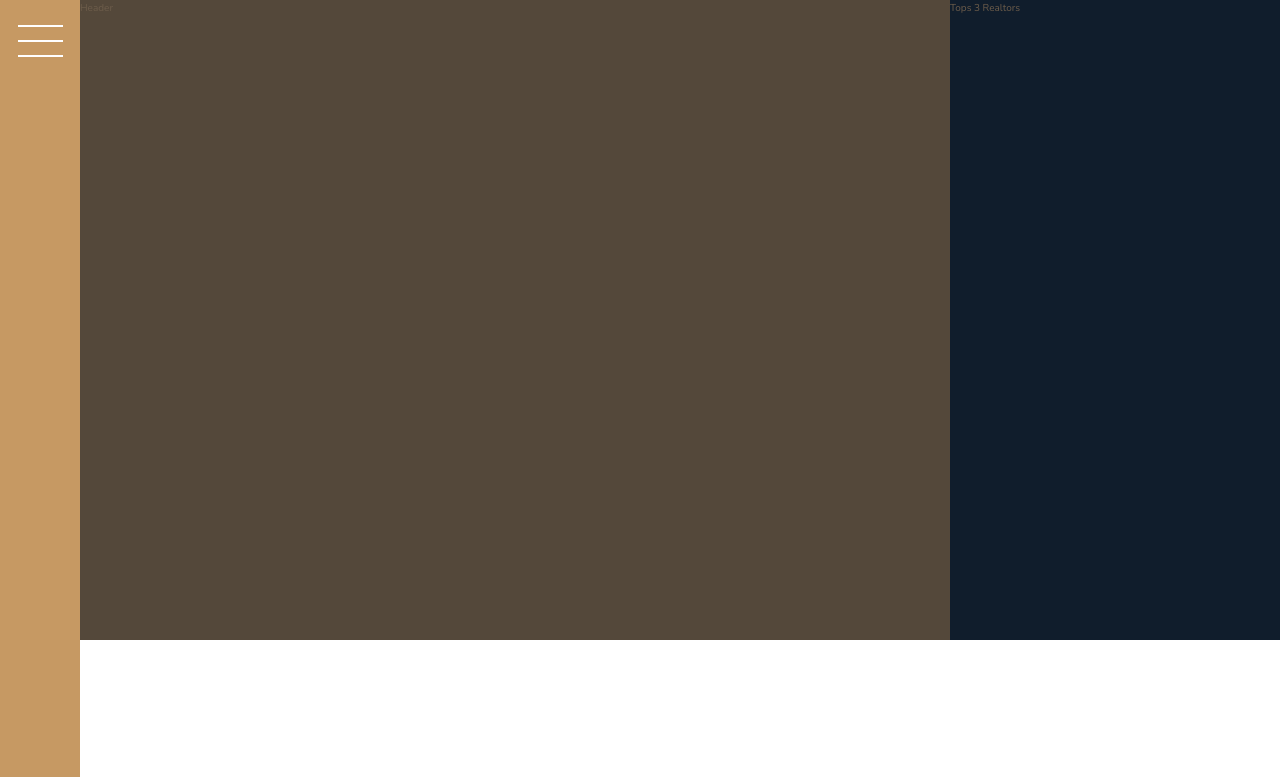
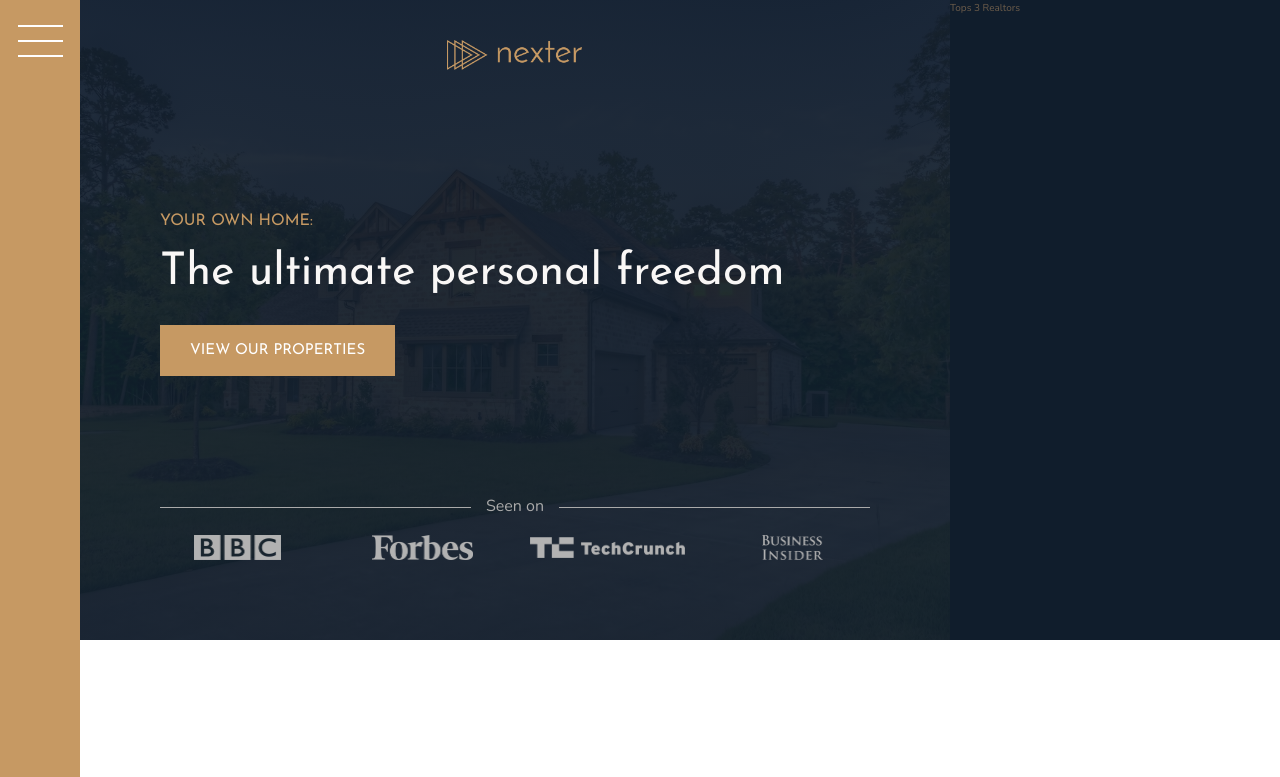
Before and after one commit to eslutz/Udemy-Advanced-CSS-and-Sass--Nexter-Project, a website: page index.html in a window 1280 px wide. Shown: the top 777 px of the page. Drawn offline with nearby package versions, Linux system fonts and the light colour scheme.

Commit message:
added header section

```diff
--- a/index.html
+++ b/index.html
@@ -17,7 +17,25 @@
         </div>
 
         <header class="header">
-            Header
+            <img src="img/logo.png" alt="Nexter logo" class="header__logo">
+            <h3 class="heading-3">
+                Your own home:
+            </h3>
+            <h1 class="heading-1">
+                The ultimate personal freedom
+            </h1>
+            <button class="btn header__btn" onclick="location.href='#homes'">
+                View our properties
+            </button>
+            <div class="header__seenon-text">
+                Seen on
+            </div>
+            <div class="header__seenon-logos">
+                <img src="img/logo-bbc.png" alt="Seen on logo 1">
+                <img src="img/logo-forbes.png" alt="Seen on logo 2">
+                <img src="img/logo-techcrunch.png" alt="Seen on logo 3">
+                <img src="img/logo-bi.png" alt="Seen on logo 4">
+            </div>
         </header>
 
         <div class="realtors">
@@ -36,7 +54,6 @@
                     Lorem, ipsum dolor sit amet consectetur adipisicing elit. Tenetur distinctio necessitatibus pariatur voluptatibus.
                 </p>
             </div>
-
             <div class="feature">
                 <svg class="feature__icon">
                     <use xlink:href="img/sprite.svg#icon-trophy"></use>
@@ -48,7 +65,6 @@
                     Voluptatum mollitia quae. Vero ipsum sapiente molestias accusamus rerum sed a eligendi aut quia.
                 </p>
             </div>
-
             <div class="feature">
                 <svg class="feature__icon">
                     <use xlink:href="img/sprite.svg#icon-map-pin"></use>
@@ -60,7 +76,6 @@
                     Tenetur distinctio necessitatibus pariatur voluptatibus quidem consequatur harum.
                 </p>
             </div>
-
             <div class="feature">
                 <svg class="feature__icon">
                     <use xlink:href="img/sprite.svg#icon-key"></use>
@@ -72,7 +87,6 @@
                     Vero ipsum sapiente molestias accusamus rerum. Lorem, ipsum dolor sit amet consectetur adipisicing elit.
                 </p>
             </div>
-
             <div class="feature">
                 <svg class="feature__icon">
                     <use xlink:href="img/sprite.svg#icon-presentation"></use>
@@ -84,7 +98,6 @@
                     Quidem consequatur harum, voluptatum mollitia quae. Tenetur distinctio necessitatibus pariatur voluptatibus.
                 </p>
             </div>
-
             <div class="feature">
                 <svg class="feature__icon">
                     <use xlink:href="img/sprite.svg#icon-lock"></use>
@@ -118,7 +131,7 @@
             </button>
         </div>
 
-        <section class="homes">
+        <section class="homes" id="homes">
             <div class="home">
                 <img src="img/house-1.jpeg" alt="House 1" class="home__img">
                 <svg class="home__like">
@@ -163,8 +176,6 @@
                     Contact realtor
                 </button>
             </div>
-
-
             <div class="home">
                 <img src="img/house-2.jpeg" alt="House 2" class="home__img">
                 <svg class="home__like">
@@ -209,7 +220,6 @@
                     Contact realtor
                 </button>
             </div>
-
             <div class="home">
                 <img src="img/house-3.jpeg" alt="House 3" class="home__img">
                 <svg class="home__like">
@@ -254,7 +264,6 @@
                     Contact realtor
                 </button>
             </div>
-
             <div class="home">
                 <img src="img/house-4.jpeg" alt="House 4" class="home__img">
                 <svg class="home__like">
@@ -299,7 +308,6 @@
                     Contact realtor
                 </button>
             </div>
-
             <div class="home">
                 <img src="img/house-5.jpeg" alt="House 5" class="home__img">
                 <svg class="home__like">
@@ -344,7 +352,6 @@
                     Contact realtor
                 </button>
             </div>
-
             <div class="home">
                 <img src="img/house-6.jpeg" alt="House 6" class="home__img">
                 <svg class="home__like">
@@ -395,55 +402,42 @@
             <figure class="gallery_item gallery__item--1">
                 <img src="img/gal-1.jpeg" alt="Gallery image 1" class="gallery__img">
             </figure>
-
             <figure class="gallery_item gallery__item--2">
                 <img src="img/gal-2.jpeg" alt="Gallery image 2" class="gallery__img">
             </figure>
-
             <figure class="gallery_item gallery__item--3">
                 <img src="img/gal-3.jpeg" alt="Gallery image 3" class="gallery__img">
             </figure>
-
             <figure class="gallery_item gallery__item--4">
                 <img src="img/gal-4.jpeg" alt="Gallery image 4" class="gallery__img">
             </figure>
-
             <figure class="gallery_item gallery__item--5">
                 <img src="img/gal-5.jpeg" alt="Gallery image 5" class="gallery__img">
             </figure>
-
             <figure class="gallery_item gallery__item--6">
                 <img src="img/gal-6.jpeg" alt="Gallery image 6" class="gallery__img">
             </figure>
-
             <figure class="gallery_item gallery__item--7">
                 <img src="img/gal-7.jpeg" alt="Gallery image 7" class="gallery__img">
             </figure>
-
             <figure class="gallery_item gallery__item--8">
                 <img src="img/gal-8.jpeg" alt="Gallery image 8" class="gallery__img">
             </figure>
-
             <figure class="gallery_item gallery__item--9">
                 <img src="img/gal-9.jpeg" alt="Gallery image 9" class="gallery__img">
             </figure>
-
             <figure class="gallery_item gallery__item--10">
                 <img src="img/gal-10.jpeg" alt="Gallery image 10" class="gallery__img">
             </figure>
-
             <figure class="gallery_item gallery__item--11">
                 <img src="img/gal-11.jpeg" alt="Gallery image 11" class="gallery__img">
             </figure>
-
             <figure class="gallery_item gallery__item--12">
                 <img src="img/gal-12.jpeg" alt="Gallery image 12" class="gallery__img">
             </figure>
-
             <figure class="gallery_item gallery__item--13">
                 <img src="img/gal-13.jpeg" alt="Gallery image 13" class="gallery__img">
             </figure>
-
             <figure class="gallery_item gallery__item--14">
                 <img src="img/gal-14.jpeg" alt="Gallery image 14" class="gallery__img">
             </figure>
@@ -482,7 +476,6 @@
                     </a>
                 </li>
             </ul>
-
             <p class="copyright">
                 Built by <a href="https://www.ericslutz.dev" target="_blank" class="footer__link">Eric Slutz</a> from a course by Jonas Schmedtmann, <a href="https://www.udemy.com/course/advanced-css-and-sass/" target="_blank" class="footer__link">Advanced CSS and Sass</a>. &copy; Copyright 2017 by Jonas Schmedtmann. Feel free to use this project for your own purposes. This does NOT apply if you plan to produce your own course or tutorials based on this project.
             </p>
--- a/sass/_base.scss
+++ b/sass/_base.scss
@@ -31,6 +31,7 @@ $bp-small: 37.5em;    // 600px;
 html {
     box-sizing: border-box;
     font-size: 62.5%; // 10px/16px = 62.5% -> 1rem = 10px
+    scroll-behavior: smooth;
 }
 
 body {
--- a/sass/_header.scss
+++ b/sass/_header.scss
@@ -1,4 +1,57 @@
 .header {
     background-color: $color-grey-dark-1;
+    background-position: center;
+    background-size: cover;
+    background-image: linear-gradient(rgba($color-secondary, .93), rgba($color-secondary, .93)), url(../img/hero.jpeg);
+    padding: 8rem;
+    padding-top: 4rem;
     grid-column: full-start / col-end 6;
+
+    display: grid;
+    grid-template-rows: 1fr min-content minmax(6rem, min-content) 1fr;
+    grid-template-columns: minmax(min-content, max-content);
+    grid-row-gap: 1.5rem;
+    justify-content: center;
+
+    &__logo {
+        height: 3rem;
+        justify-self: center;
+    }
+
+    &__btn {
+        align-self: start;
+        justify-self: start;
+    }
+
+    &__seenon-text {
+        display: grid;
+        grid-template-columns: 1fr max-content 1fr;
+        grid-column-gap: 1.5rem;
+        align-items: center;
+
+        font-size: 1.6rem;
+        color: $color-grey-light-2;
+
+        &::before,
+        &::after {
+            background-color: currentColor;
+            content: "";
+            height: 1px;
+            display: block;
+        }
+    }
+
+    &__seenon-logos {
+        display: grid;
+        grid-template-columns: repeat(4, 1fr);
+        grid-column-gap: 3rem;
+        align-items: center;
+        justify-items: center;
+
+        img {
+            max-height: 2.5rem;
+            max-width: 100%;
+            filter: brightness(70%);
+        }
+    }
 }
```
Also changed, not shown: css/style.css, 1 other file.
